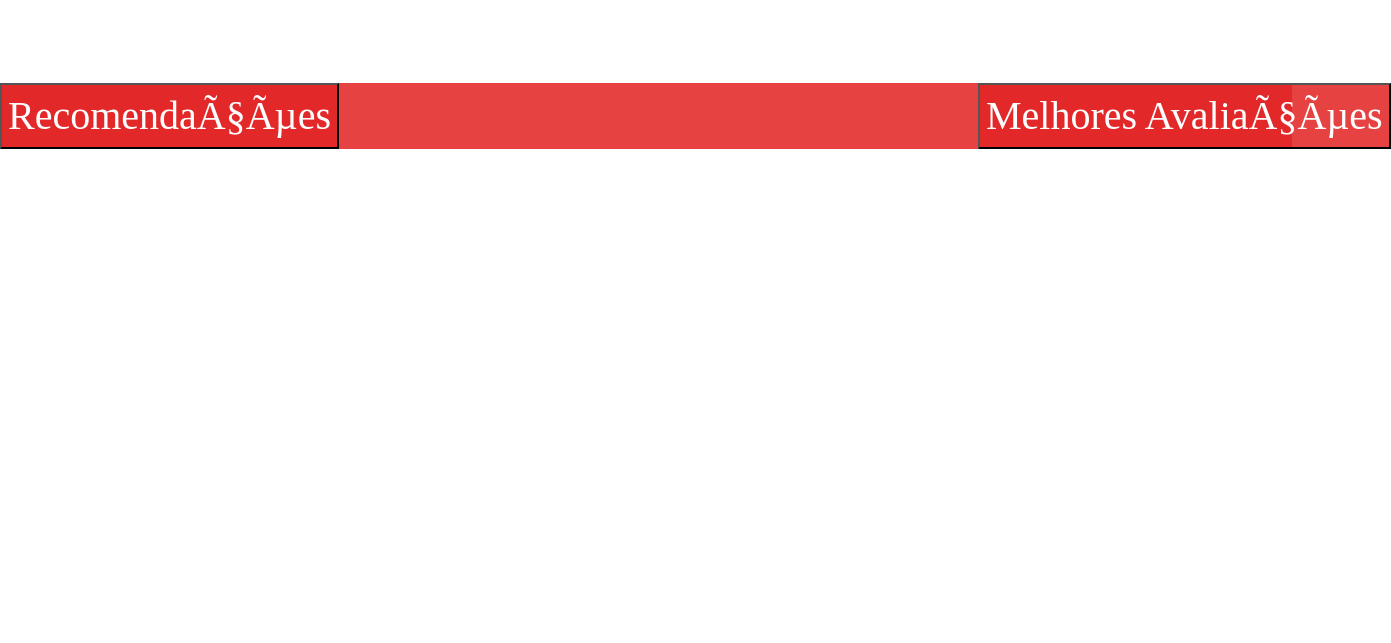
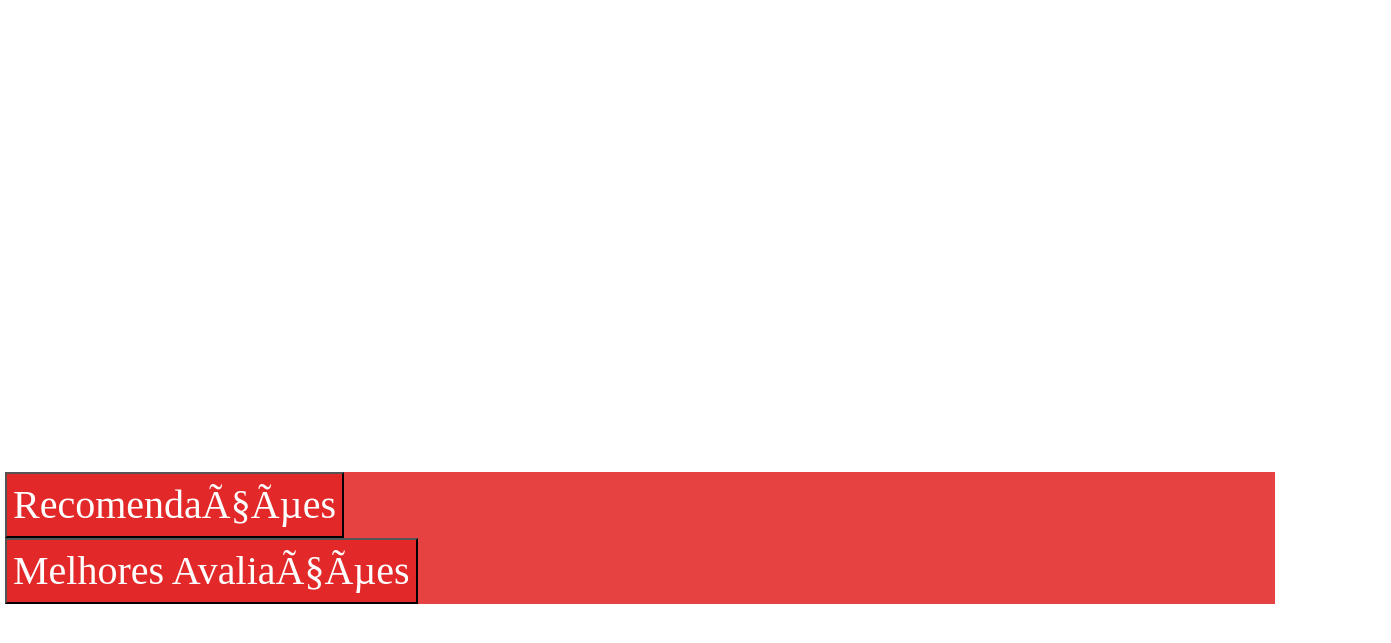
Before and after one commit to MuriloRBS/Projeto-GoodBrowserGames, a website: page src/main/resources/static/allGames.html in a window 1280 px wide. Shown: the part 119-762 px from the top of the page, 1391 px wide, since content can reach past the window. Drawn offline with nearby package versions, Linux system fonts and the light colour scheme.

Commit message:
V14OficialFeitaPorNos

```diff
--- a/src/main/resources/static/allGames.html
+++ b/src/main/resources/static/allGames.html
@@ -53,7 +53,7 @@
       </header>
 </head>
 <body>
-    <div class="row" style="background-color: #e22525dc; margin-top: -30%;">
+    <div class="item flex-item-1" style="background-color: #e22525dc;">
         <div class="col-3"><input type="button" class="botoesGames" value="Recomendações"  onclick="getRecomendações()"></div>
         <div class="col-6"></div>
         <div class="col-3"><input type="button" class="botoesGames"  value ="Melhores Avaliações" onclick="getTopAvaliacoes()"></div>
```
Also changed, not shown: target/classes/static/allGames.html (+1 -1 lines).
